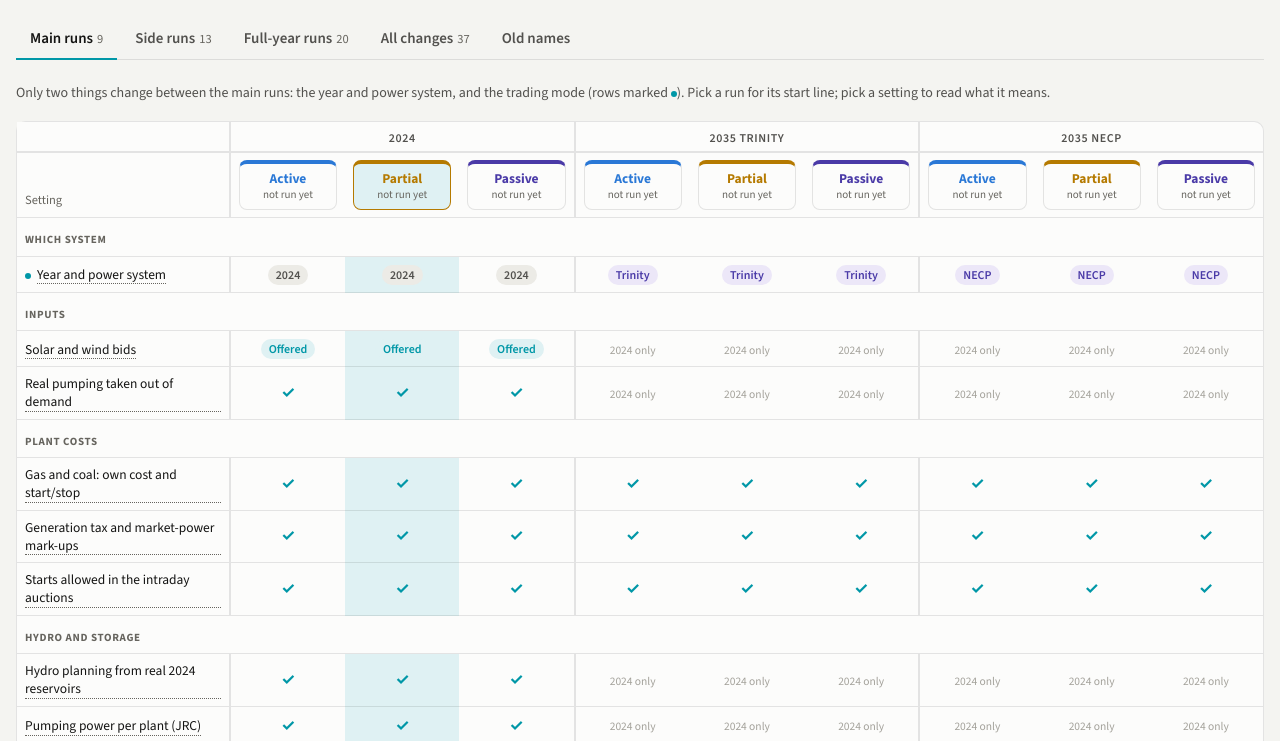
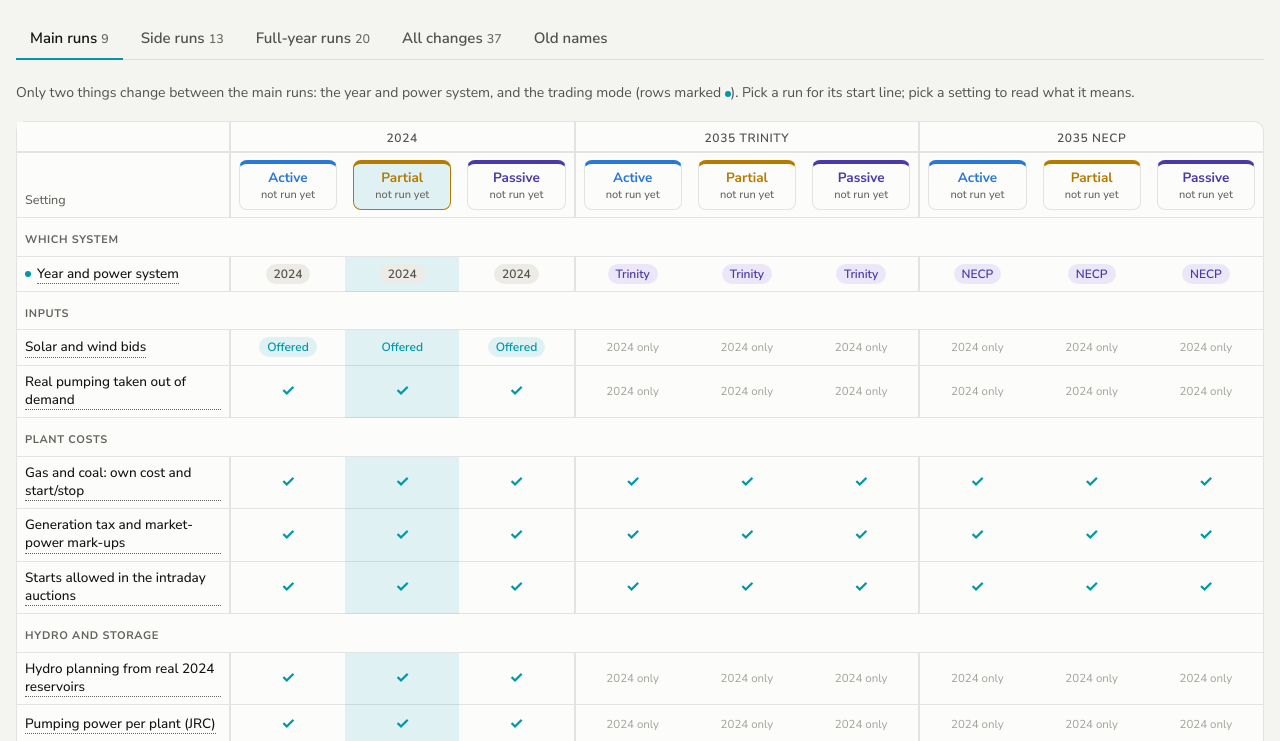
Before and after one commit to Leide0022/spain-model-runs, a plain HTML site: page settings.html in a window 1280 px wide. Shown: the part 173-914 px from the top of the page. Drawn offline with nearby package versions, Linux system fonts and the light colour scheme.

Commit message:
Font: back to Avenir Next / Nunito Sans (reverts 6459b19)
Co-Authored-By: Claude Opus 5.5 <noreply@anthropic.com>

```diff
--- a/settings.html
+++ b/settings.html
@@ -7,7 +7,7 @@
 <link rel="icon" type="image/svg+xml" href="logo.svg">
 <link rel="preconnect" href="https://fonts.googleapis.com">
 <link rel="preconnect" href="https://fonts.gstatic.com" crossorigin>
-<link rel="stylesheet" href="https://fonts.googleapis.com/css2?family=IBM+Plex+Mono:wght@400;500&family=Source+Sans+3:wght@400;500;600;700&display=swap">
+<link rel="stylesheet" href="https://fonts.googleapis.com/css2?family=IBM+Plex+Mono:wght@400;500&family=Nunito+Sans:wght@400;500;600;700&display=swap">
 <style>
 /* Same tokens as the results website (viewer.css). Layout: website top bar, then the "Settings" view with
    four tabs: Main runs (9 thesis runs, grid → picked run) · Side runs (checks, "differs from main") ·
@@ -18,7 +18,7 @@
   --note-bg: #fbf1d9; --note-ink: #6b4a00; --sel-bg: #141413; --sel-ink: #fcfcfb;
   --on-bg: #dff1f3; --off-ink: #a3a19a; --scen-bg: #ece7f8; --scen-ink: #4a3aa7; --diff-bg: #fbe4ee; --diff-ink: #a3365f;
   --m-active: #2a78d6; --m-active-bg: #e3eefb; --m-partial: #b57a00; --m-partial-bg: #fbf0d6; --m-passive: #4a3aa7; --m-passive-bg: #ece9f8;
-  --font-ui: "Source Sans 3", system-ui, -apple-system, "Segoe UI", sans-serif;
+  --font-ui: "Avenir Next", Avenir, "Nunito Sans", system-ui, -apple-system, "Segoe UI", sans-serif;
   --font-mono: "IBM Plex Mono", ui-monospace, Consolas, monospace;
   color-scheme: light;
 }
--- a/viewer.css
+++ b/viewer.css
@@ -32,7 +32,7 @@ img { max-width: 100%; }
   --mp-prov: #d6d3ca; --mp-label: #4f4c46; --mp-halo: #faf9f4; --mp-tsea: #d3e4ec; --mp-tland: #eef0e0;
   --relief-blend: multiply; --relief-op: 0.85; --soto: #c2410c; --mp-sel: #141413;
   --buy: #0f8f86; --sell: #c2410c;   /* storage: charges (buys) and discharges (sells); blue stays the model */
-  --font-ui: "Source Sans 3", system-ui, -apple-system, "Segoe UI", sans-serif;   /* Source Sans 3 (Google Fonts) on every system */
+  --font-ui: "Avenir Next", Avenir, "Nunito Sans", system-ui, -apple-system, "Segoe UI", sans-serif;   /* Avenir where installed (Mac); Nunito Sans (Google Fonts) is the free stand-in */
   --font-mono: "IBM Plex Mono", ui-monospace, Consolas, monospace;
 }
 @media (prefers-color-scheme: dark) {
```
Also changed, not shown: index.html (+1 -1 lines).
